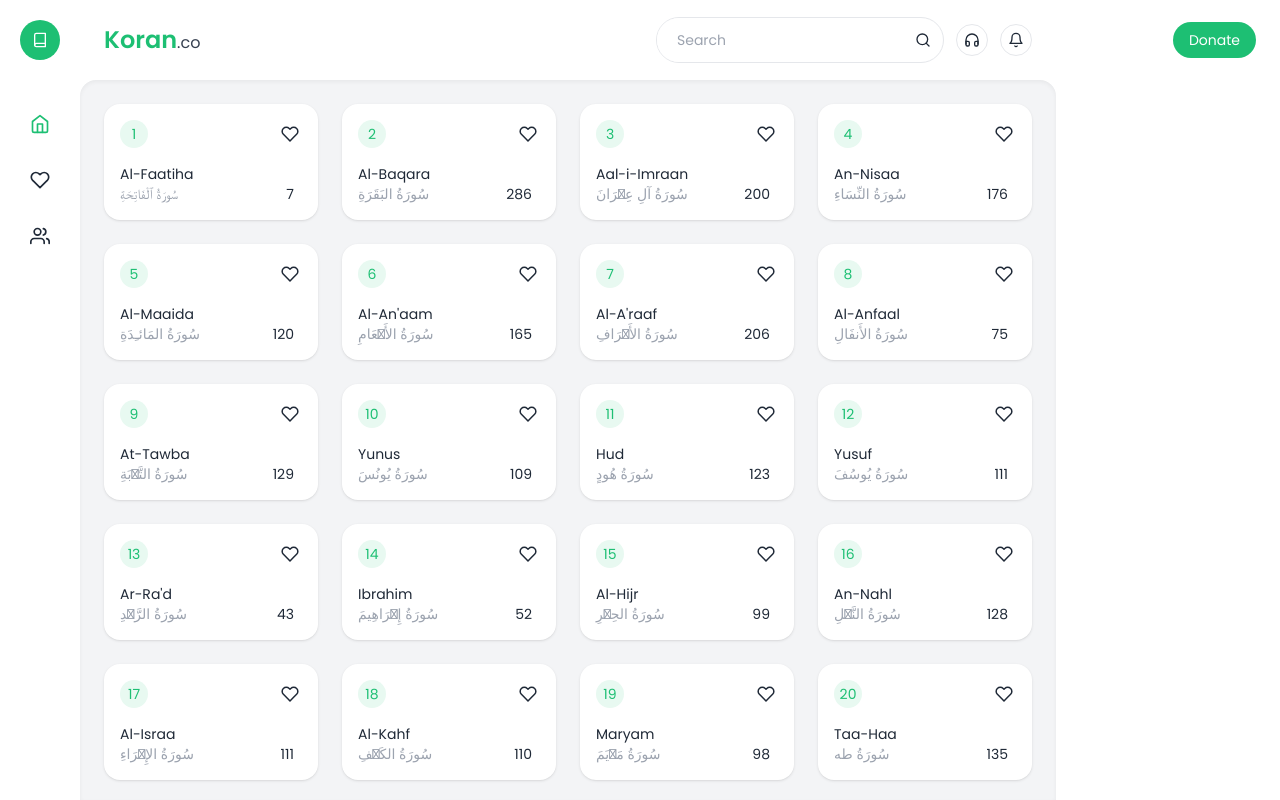
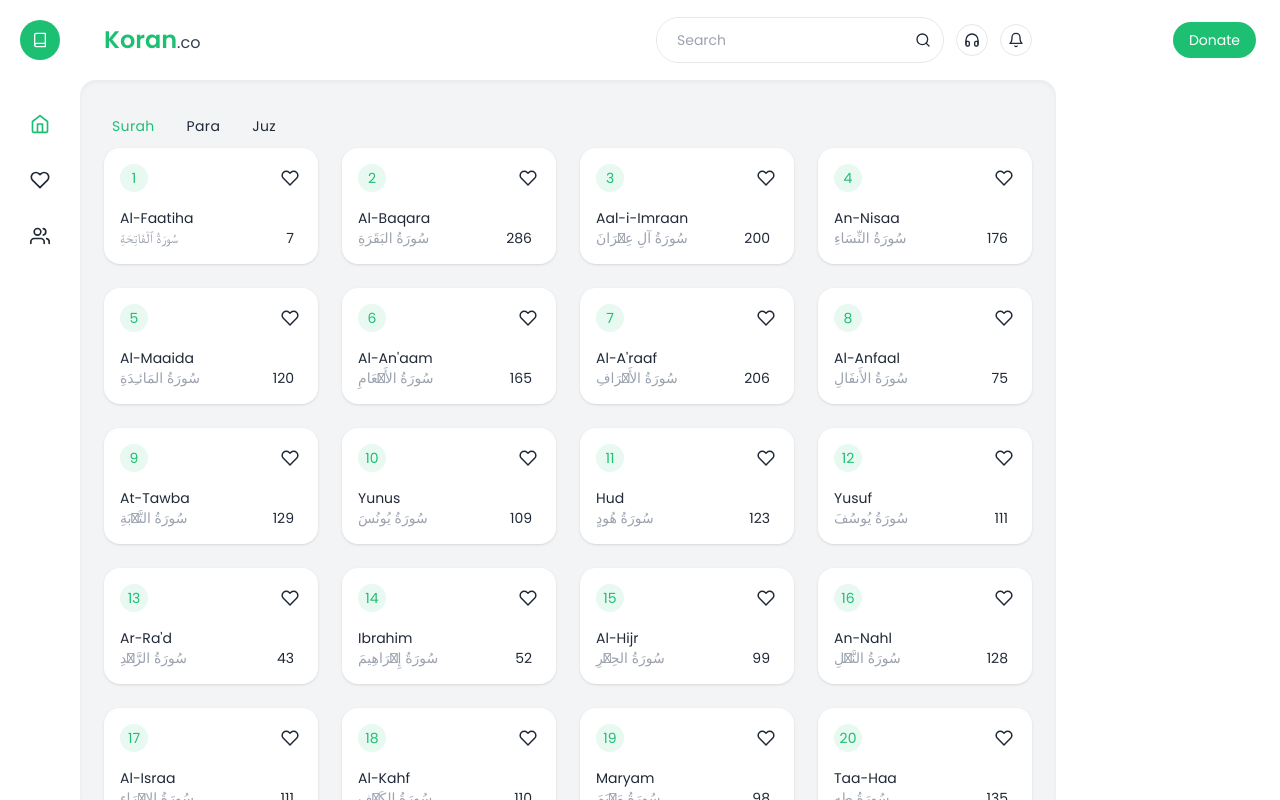
Before and after one commit to mostafizurhimself/koran, a Next.js app: page /dashboard in a window 1280 px wide. Built offline with nearby package versions, Linux system fonts and the light colour scheme.

Commit message:
Add tab to dashboard

```diff
--- a/src/assets/scss/partials/_reset.scss
+++ b/src/assets/scss/partials/_reset.scss
@@ -6,3 +6,16 @@ body{
     height: calc(100vh - 80px);
     overflow: auto;
 }
+
+/* Tabs */
+.tab-list {
+    @apply flex gap-8 py-3 px-2 border-gray-200 text-sm tracking-wide;
+}
+
+.tab {
+    @apply outline-none ;
+}
+
+.tab.active {
+    @apply text-primary-500 border-primary-500;
+}
--- /dev/null
+++ b/src/components/partials/SurahList.tsx
@@ -0,0 +1,16 @@
+import { Surah } from '@/types';
+import React from 'react';
+import SurahCard from '@/components/shared/SurahCard';
+const surahs = require('@/public/data/surahs.json') as Surah[];
+
+const SurahList = () => {
+  return (
+    <div className="grid sm:grid-cols-2 md:grid-cols-3 lg:grid-cols-4 gap-6">
+      {surahs.map((surah, index) => {
+        return <SurahCard key={index} surah={surah} />;
+      })}
+    </div>
+  );
+};
+
+export default SurahList;
--- a/src/pages/dashboard/index.tsx
+++ b/src/pages/dashboard/index.tsx
@@ -1,20 +1,28 @@
-import SearchInput from '@/components/shared/SearchInput';
-import SurahCard from '@/components/shared/SurahCard';
+import SurahList from '@/components/partials/SurahList';
 import AppLayout from '@/layouts/AppLayout';
-import { Surah } from '@/types';
+import { Tab } from '@headlessui/react';
 import { NextPage } from 'next';
-import React, { useState } from 'react';
-const surahs = require('@/public/data/surahs.json') as Surah[];
+import { Fragment } from 'react';
 
 const Dashboard: NextPage = () => {
   return (
     <AppLayout title="Koran.co | Dashboard">
-      {/* <div className="max-w-md mb-6"></div> */}
-      <div className="grid sm:grid-cols-2 md:grid-cols-3 lg:grid-cols-4 gap-6">
-        {surahs.map((surah, index) => {
-          return <SurahCard key={index} surah={surah} />;
-        })}
-      </div>
+      <Tab.Group>
+        <Tab.List className="tab-list">
+          <Tab as={Fragment}>
+            {({ selected }) => <button className={selected ? 'tab active' : 'tab'}>Surah</button>}
+          </Tab>
+          <Tab as={Fragment}>{({ selected }) => <button className={selected ? 'tab active' : 'tab'}>Para</button>}</Tab>
+          <Tab as={Fragment}>{({ selected }) => <button className={selected ? 'tab active' : 'tab'}>Juz</button>}</Tab>
+        </Tab.List>
+        <Tab.Panels>
+          <Tab.Panel>
+            <SurahList />
+          </Tab.Panel>
+          <Tab.Panel>Content 2</Tab.Panel>
+          <Tab.Panel>Content 3</Tab.Panel>
+        </Tab.Panels>
+      </Tab.Group>
     </AppLayout>
   );
 };
```
